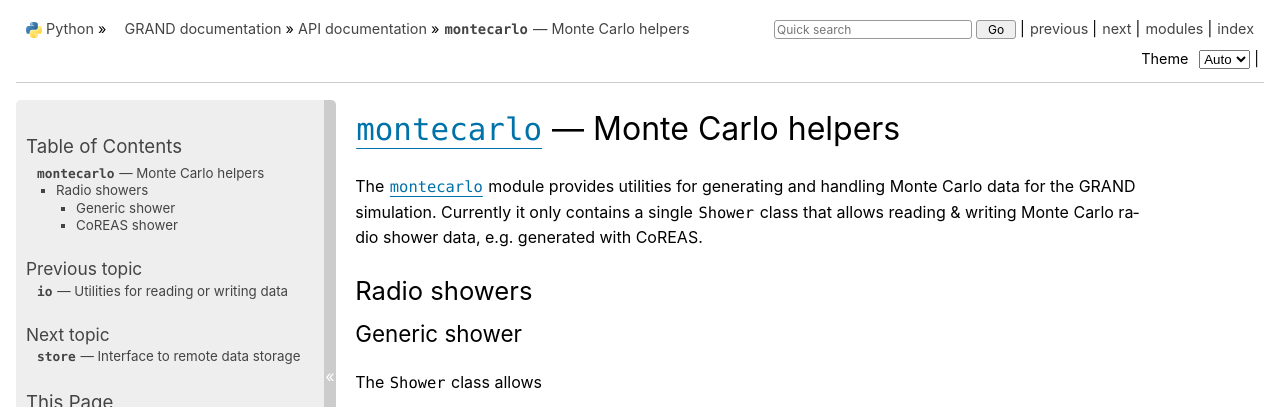
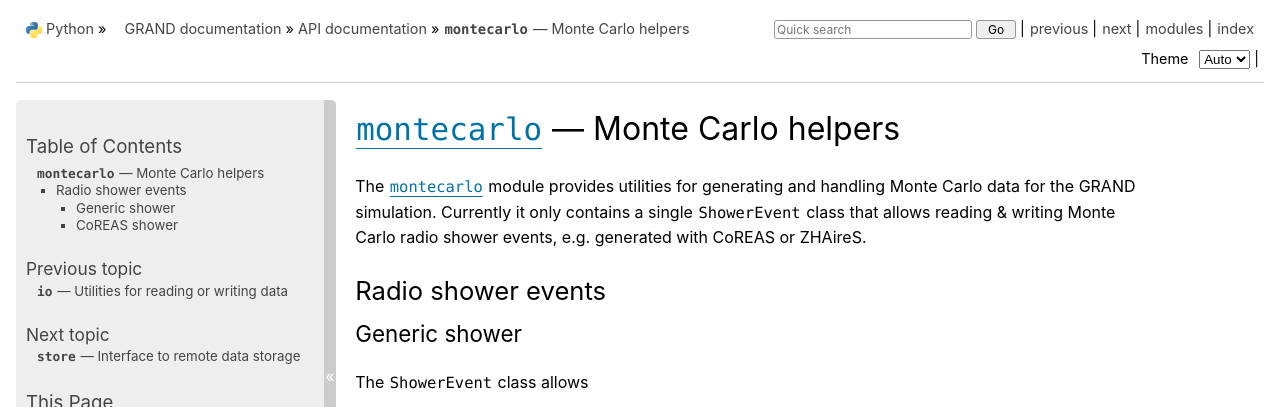
Before and after one commit to grand-mother/grand, a Sphinx documentation site: the page built from docs/package/grand.montecarlo.rst, in a window 1280 px wide, cut to the strip 0-407 px from the top of the page. Built offline with Sphinx 7.4.7, drawn with Linux system fonts in a browser that asks for light colours.

```diff
--- a/docs/package/grand.montecarlo.rst
+++ b/docs/package/grand.montecarlo.rst
@@ -4,21 +4,21 @@
 
 The :mod:`~grand.montecarlo` module provides utilities for generating and
 handling Monte Carlo data for the GRAND simulation. Currently it only contains
-a single :class:`~grand.montecarlo.Shower` class that allows reading & writing
-Monte Carlo radio shower data, e.g. generated with CoREAS.
+a single :class:`~grand.montecarlo.ShowerEvent` class that allows reading &
+writing Monte Carlo radio shower events, e.g. generated with CoREAS or ZHAireS.
 
 
-Radio showers
--------------
+Radio shower events
+-------------------
 
 
 Generic shower
 ^^^^^^^^^^^^^^
 
-The :class:`~grand.montecarlo.Shower` class allows
+The :class:`~grand.montecarlo.ShowerEvent` class allows
 
 
-.. autoclass:: grand.montecarlo.Shower
+.. autoclass:: grand.montecarlo.ShowerEvent
 
 
 CoREAS shower
```
Also changed, not shown: docs/package/grand.io.rst (+9 -6 lines), 2 other files.
